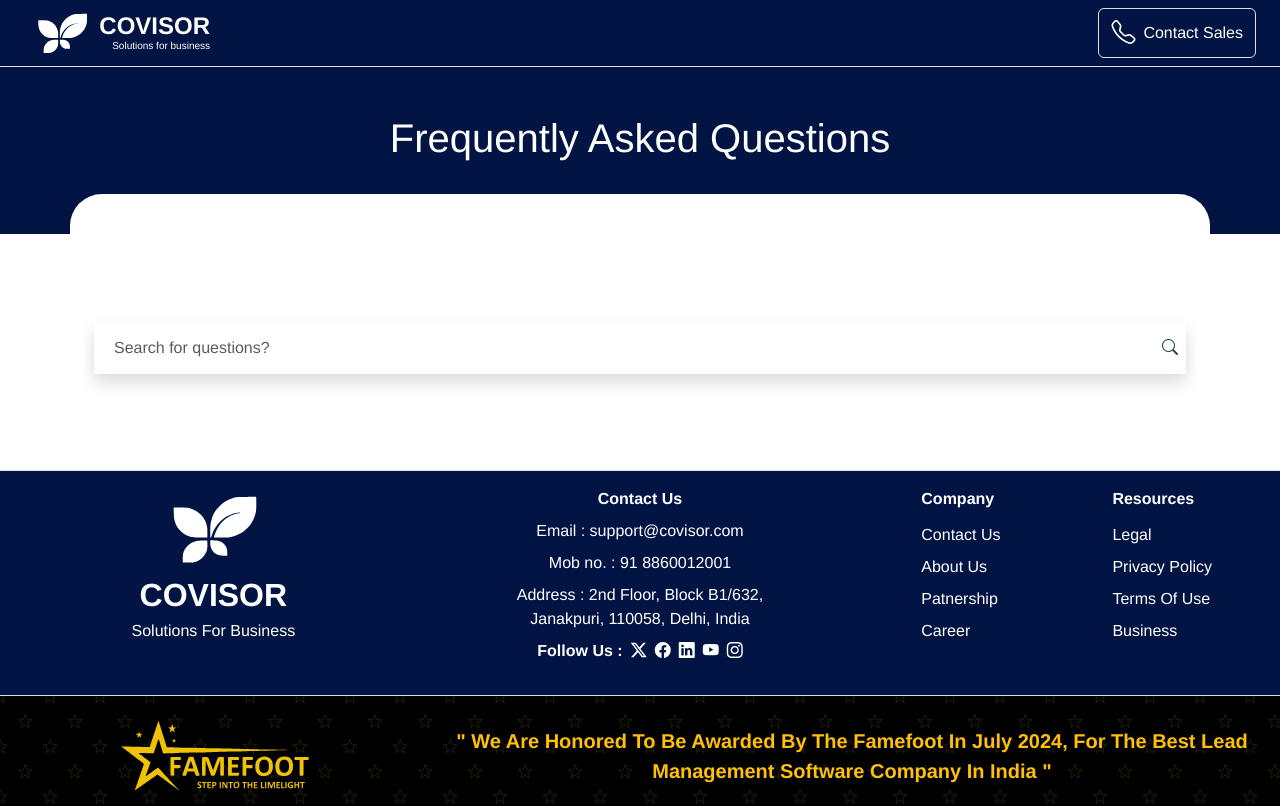
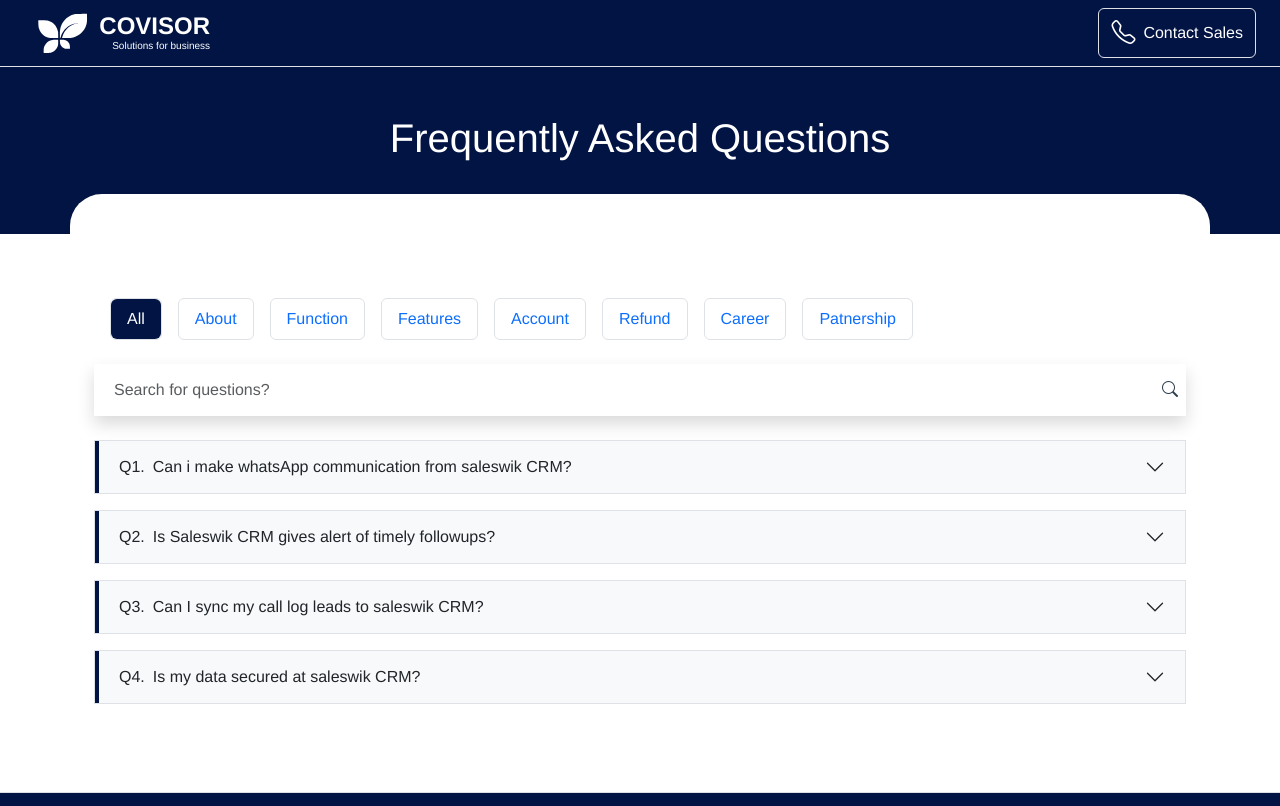
Before and after one commit to Abhishekfpaipl/covisor-final, a Vue app: page /faqs in a window 1280 px wide. Shown: the top 806 px of the page. Built offline with nearby package versions, Linux system fonts and the light colour scheme.

Commit message:
change faq

```diff
--- a/src/components/FaqSection.vue
+++ b/src/components/FaqSection.vue
@@ -5,7 +5,7 @@
             <div>
                 <ul class="nav nav-pills justify-content-start align-items-center" id="pills-tab" role="tablist">
                     <div class="d-flex overflow-x-scroll gap-3 my-3 p-2 px-3 rounded" id="scroll">
-                        <li class="nav-item border rounded" role="presentation" v-for="(price, index) in faqs"
+                        <li class="nav-item border rounded" role="presentation" v-for="(price, index) in pricing"
                             :key="index">
                             <button class="nav-link" :class="{ 'active': index === activeTabIndex }"
                                 :id="'tab-' + index" data-bs-toggle="pill" :data-bs-target="'#content-' + index"
@@ -24,7 +24,7 @@
                         </div>
                     </div>
                     <div class="tab-pane fade" :class="{ 'show active': index === activeTabIndex }"
-                        v-for="(price, index) in faqs" :key="index" :id="'content-' + index" role="tabpanel"
+                        v-for="(price, index) in pricing" :key="index" :id="'content-' + index" role="tabpanel"
                         :aria-labelledby="'tab-' + index" tabindex="0">
                         <div class="row">
                             <div class="col-12" v-for="(faq, index) in filteredFaqs(price.plans)" :key="index">
@@ -47,9 +47,9 @@
                                     </div>
                                 </div>
                             </div>
-                            <div v-if="filteredFaqs(price.plans).length === 0" class="col-12">
+                            <!-- <div v-if="filteredFaqs(price.plans).length === 0" class="col-12">
                                 <p class="text-center">No results found.</p>
-                            </div>
+                            </div> -->
                         </div>
                     </div>
                 </div>
@@ -62,192 +62,192 @@
 <script>
 export default {
     name: "PriceSection",
-    props: {
-        faqs: {
-            type: Array,
-        }
-    },
+    // props: {
+    //     faqs: {
+    //         type: Array,
+    //     }
+    // },
     data() {
         return {
-            // pricing: [
-            //     {
-            //         id: 622,
-            //         name: "All",
-            //         plans: [
-            //             {
-            //                 question: " Can i make whatsApp communication from saleswik CRM?",
-            //                 answer: "Yes, you can do trasactional whatsapp messaging through saleswik CRM. You can also select automated messages and send to the buyers."
-            //             },
-            //             {
-            //                 question: "Is Saleswik CRM gives alert of timely followups?",
-            //                 answer: "Yes, It gives peding follow-up alerts on dashboard saleswik and sms so that you should not miss any followup"
-            //             },
-            //             {
-            //                 question: "Can I sync my call log leads to saleswik CRM?",
-            //                 answer: "Yes, you can sync all your calls in saleswik CRM and convert them into leads."
-            //             },
-            //             {
-            //                 question: "Is my data secured at saleswik CRM?",
-            //                 answer: "Yes, your data is completely safe, and important credentails are encripted."
-            //             },
-            //         ]
-            //     },
-            //     {
-            //         id: 62,
-            //         name: "About",
-            //         plans: [
-            //             {
-            //                 question: " Can i make whatsApp communication from saleswik CRM?",
-            //                 answer: "Yes, you can do trasactional whatsapp messaging through saleswik CRM. You can also select automated messages and send to the buyers."
-            //             },
-            //             {
-            //                 question: "Is Saleswik CRM gives alert of timely followups?",
-            //                 answer: "Yes, It gives peding follow-up alerts on dashboard saleswik and sms so that you should not miss any followup"
-            //             },
-            //             {
-            //                 question: "Can I sync my call log leads to saleswik CRM?",
-            //                 answer: "Yes, you can sync all your calls in saleswik CRM and convert them into leads."
-            //             },
-            //             {
-            //                 question: "Is my data secured at saleswik CRM?",
-            //                 answer: "Yes, your data is completely safe, and important credentails are encripted."
-            //             },
-            //         ]
-            //     },
-            //     {
-            //         id: 1,
-            //         name: "Function",
-            //         plans: [
-            //             {
-            //                 question: "What does a CRM system do ?",
-            //                 answer: "At its core, the CRM system is designed to manage communications with customers and align all stakeholders involved in interactions with them. However, CRM systems have evolved to perform complex tasks like automating processes, setting up workflows, tracking all conversations and using all the sales and marketing data to derive meaningful reports."
-            //             },
-            //             {
-            //                 question: "Why is CRM important for marketers?",
-            //                 answer: "With CRM, marketers can check the performance of their marketing sources, evaluate touchpoints, and more. A CRM helps marketers better understand customers and tune their messaging accordingly. Marketers can also personalize their messages using lead details captured in the CRM platform."
-            //             },
-            //             {
-            //                 question: "What is CRM software used for?",
-            //                 answer: "Aligning teams and automating customer-facing processes. Standardizing sales processes and automating them. Managing customer tickets. Tracking the performance of various marketing sources. Reporting and analytics"
-            //             },
-            //             {
-            //                 question: "Why is CRM important in sales?",
-            //                 answer: "Because sales reps pursue many leads, CRM plays a significant role in organizing them as per their stages in the sales pipeline. It also helps them keep track of interactions with prospects, schedule meetings, set reminders, and more."
-            //             },
-            //         ]
-            //     },
-            //     {
-            //         id: 6,
-            //         name: "Features",
-            //         plans: [
-            //             {
-            //                 question: " Can i make whatsApp communication from saleswik CRM?",
-            //                 answer: "Yes, you can do trasactional whatsapp messaging through saleswik CRM. You can also select automated messages and send to the buyers."
-            //             },
-            //             {
-            //                 question: "Is Saleswik CRM gives alert of timely followups?",
-            //                 answer: "Yes, It gives peding follow-up alerts on dashboard saleswik and sms so that you should not miss any followup"
-            //             },
-            //             {
-            //                 question: "Can I sync my call log leads to saleswik CRM?",
-            //                 answer: "Yes, you can sync all your calls in saleswik CRM and convert them into leads."
-            //             },
-            //             {
-            //                 question: "Is my data secured at saleswik CRM?",
-            //                 answer: "Yes, your data is completely safe, and important credentails are encripted."
-            //             },
-            //         ]
-            //     },
-            //     {
-            //         id: 5,
-            //         name: "Account",
-            //         plans: [
-            //             {
-            //                 question: " Can i make whatsApp communication from saleswik CRM?",
-            //                 answer: "Yes, you can do trasactional whatsapp messaging through saleswik CRM. You can also select automated messages and send to the buyers."
-            //             },
-            //             {
-            //                 question: "Is Saleswik CRM gives alert of timely followups?",
-            //                 answer: "Yes, It gives peding follow-up alerts on dashboard saleswik and sms so that you should not miss any followup"
-            //             },
-            //             {
-            //                 question: "Can I sync my call log leads to saleswik CRM?",
-            //                 answer: "Yes, you can sync all your calls in saleswik CRM and convert them into leads."
-            //             },
-            //             {
-            //                 question: "Is my data secured at saleswik CRM?",
-            //                 answer: "Yes, your data is completely safe, and important credentails are encripted."
-            //             },
-            //         ]
-            //     },
-            //     {
-            //         id: 4,
-            //         name: "Refund",
-            //         plans: [
-            //             {
-            //                 question: " Can i make whatsApp communication from saleswik CRM?",
-            //                 answer: "Yes, you can do trasactional whatsapp messaging through saleswik CRM. You can also select automated messages and send to the buyers."
-            //             },
-            //             {
-            //                 question: "Is Saleswik CRM gives alert of timely followups?",
-            //                 answer: "Yes, It gives peding follow-up alerts on dashboard saleswik and sms so that you should not miss any followup"
-            //             },
-            //             {
-            //                 question: "Can I sync my call log leads to saleswik CRM?",
-            //                 answer: "Yes, you can sync all your calls in saleswik CRM and convert them into leads."
-            //             },
-            //             {
-            //                 question: "Is my data secured at saleswik CRM?",
-            //                 answer: "Yes, your data is completely safe, and important credentails are encripted."
-            //             },
-            //         ]
-            //     },
-            //     {
-            //         id: 3,
-            //         name: "Career",
-            //         plans: [
-            //             {
-            //                 question: "Why is CRM important for marketers?",
-            //                 answer: "With CRM, marketers can check the performance of their marketing sources, evaluate touchpoints, and more. A CRM helps marketers better understand customers and tune their messaging accordingly. Marketers can also personalize their messages using lead details captured in the CRM platform."
-            //             },
-            //             {
-            //                 question: "What is CRM software used for?",
-            //                 answer: "Aligning teams and automating customer-facing processes. Standardizing sales processes and automating them. Managing customer tickets. Tracking the performance of various marketing sources. Reporting and analytics"
-            //             },
-            //             {
-            //                 question: "Why is CRM important in sales?",
-            //                 answer: "Because sales reps pursue many leads, CRM plays a significant role in organizing them as per their stages in the sales pipeline. It also helps them keep track of interactions with prospects, schedule meetings, set reminders, and more."
-            //             },
-            //             {
-            //                 question: "How much does a CRM system cost?",
-            //                 answer: "Depending on the features, the cost of a CRM system may start from $10-$25 per user per month. CRM companies also offer custom plans for specific features."
-            //             },
-            //         ]
-            //     },
-            //     {
-            //         id: 2,
-            //         name: "Patnership",
-            //         plans: [
-            //             {
-            //                 question: "Can I sync my call log leads to saleswik CRM?",
-            //                 answer: "Yes, you can sync all your calls in saleswik CRM and convert them into leads."
-            //             },
-            //             {
-            //                 question: "Is my data secured at saleswik CRM?",
-            //                 answer: "Yes, your data is completely safe, and important credentails are encripted."
-            //             },
-            //             {
-            //                 question: "Can i sync leads form my website to saleswik?",
-            //                 answer: "Yes, we have API based solutions for all your lead sources and its sync leads in runtime."
-            //             },
-            //             {
-            //                 question: "Can i manage my accounts at saleswik CRM?",
-            //                 answer: "Yes, you can manage your PO, proforma & Tax invoices. You can also manage your credit payment followups & AMC renewal."
-            //             },
-            //         ]
-            //     },
+            pricing: [
+                {
+                    id: 622,
+                    name: "All",
+                    plans: [
+                        {
+                            question: " Can i make whatsApp communication from saleswik CRM?",
+                            answer: "Yes, you can do trasactional whatsapp messaging through saleswik CRM. You can also select automated messages and send to the buyers."
+                        },
+                        {
+                            question: "Is Saleswik CRM gives alert of timely followups?",
+                            answer: "Yes, It gives peding follow-up alerts on dashboard saleswik and sms so that you should not miss any followup"
+                        },
+                        {
+                            question: "Can I sync my call log leads to saleswik CRM?",
+                            answer: "Yes, you can sync all your calls in saleswik CRM and convert them into leads."
+                        },
+                        {
+                            question: "Is my data secured at saleswik CRM?",
+                            answer: "Yes, your data is completely safe, and important credentails are encripted."
+                        },
+                    ]
+                },
+                {
+                    id: 62,
+                    name: "About",
+                    plans: [
+                        {
+                            question: " Can i make whatsApp communication from saleswik CRM?",
+                            answer: "Yes, you can do trasactional whatsapp messaging through saleswik CRM. You can also select automated messages and send to the buyers."
+                        },
+                        {
+                            question: "Is Saleswik CRM gives alert of timely followups?",
+                            answer: "Yes, It gives peding follow-up alerts on dashboard saleswik and sms so that you should not miss any followup"
+                        },
+                        {
+                            question: "Can I sync my call log leads to saleswik CRM?",
+                            answer: "Yes, you can sync all your calls in saleswik CRM and convert them into leads."
+                        },
+                        {
+                            question: "Is my data secured at saleswik CRM?",
+                            answer: "Yes, your data is completely safe, and important credentails are encripted."
+                        },
+                    ]
+                },
+                {
+                    id: 1,
+                    name: "Function",
+                    plans: [
+                        {
+                            question: "What does a CRM system do ?",
+                            answer: "At its core, the CRM system is designed to manage communications with customers and align all stakeholders involved in interactions with them. However, CRM systems have evolved to perform complex tasks like automating processes, setting up workflows, tracking all conversations and using all the sales and marketing data to derive meaningful reports."
+                        },
+                        {
+                            question: "Why is CRM important for marketers?",
+                            answer: "With CRM, marketers can check the performance of their marketing sources, evaluate touchpoints, and more. A CRM helps marketers better understand customers and tune their messaging accordingly. Marketers can also personalize their messages using lead details captured in the CRM platform."
+                        },
+                        {
+                            question: "What is CRM software used for?",
+                            answer: "Aligning teams and automating customer-facing processes. Standardizing sales processes and automating them. Managing customer tickets. Tracking the performance of various marketing sources. Reporting and analytics"
+                        },
+                        {
+                            question: "Why is CRM important in sales?",
+                            answer: "Because sales reps pursue many leads, CRM plays a significant role in organizing them as per their stages in the sales pipeline. It also helps them keep track of interactions with prospects, schedule meetings, set reminders, and more."
+                        },
+                    ]
+                },
+                {
+                    id: 6,
+                    name: "Features",
+                    plans: [
+                        {
+                            question: " Can i make whatsApp communication from saleswik CRM?",
+                            answer: "Yes, you can do trasactional whatsapp messaging through saleswik CRM. You can also select automated messages and send to the buyers."
+                        },
+                        {
+                            question: "Is Saleswik CRM gives alert of timely followups?",
+                            answer: "Yes, It gives peding follow-up alerts on dashboard saleswik and sms so that you should not miss any followup"
+                        },
+                        {
+                            question: "Can I sync my call log leads to saleswik CRM?",
+                            answer: "Yes, you can sync all your calls in saleswik CRM and convert them into leads."
+                        },
+                        {
+                            question: "Is my data secured at saleswik CRM?",
+                            answer: "Yes, your data is completely safe, and important credentails are encripted."
+                        },
+                    ]
+                },
+                {
+                    id: 5,
+                    name: "Account",
+                    plans: [
+                        {
+                            question: " Can i make whatsApp communication from saleswik CRM?",
+                            answer: "Yes, you can do trasactional whatsapp messaging through saleswik CRM. You can also select automated messages and send to the buyers."
+                        },
+                        {
+                            question: "Is Saleswik CRM gives alert of timely followups?",
+                            answer: "Yes, It gives peding follow-up alerts on dashboard saleswik and sms so that you should not miss any followup"
+                        },
+                        {
+                            question: "Can I sync my call log leads to saleswik CRM?",
+                            answer: "Yes, you can sync all your calls in saleswik CRM and convert them into leads."
+                        },
+                        {
+                            question: "Is my data secured at saleswik CRM?",
+                            answer: "Yes, your data is completely safe, and important credentails are encripted."
+                        },
+                    ]
+                },
+                {
+                    id: 4,
+                    name: "Refund",
+                    plans: [
+                        {
+                            question: " Can i make whatsApp communication from saleswik CRM?",
+                            answer: "Yes, you can do trasactional whatsapp messaging through saleswik CRM. You can also select automated messages and send to the buyers."
+                        },
+                        {
+                            question: "Is Saleswik CRM gives alert of timely followups?",
+                            answer: "Yes, It gives peding follow-up alerts on dashboard saleswik and sms so that you should not miss any followup"
+                        },
+                        {
+                            question: "Can I sync my call log leads to saleswik CRM?",
+                            answer: "Yes, you can sync all your calls in saleswik CRM and convert them into leads."
+                        },
+                        {
+                            question: "Is my data secured at saleswik CRM?",
+                            answer: "Yes, your data is completely safe, and important credentails are encripted."
+                        },
+                    ]
+                },
+                {
+                    id: 3,
+                    name: "Career",
+                    plans: [
+                        {
+                            question: "Why is CRM important for marketers?",
+                            answer: "With CRM, marketers can check the performance of their marketing sources, evaluate touchpoints, and more. A CRM helps marketers better understand customers and tune their messaging accordingly. Marketers can also personalize their messages using lead details captured in the CRM platform."
+                        },
+                        {
+                            question: "What is CRM software used for?",
+                            answer: "Aligning teams and automating customer-facing processes. Standardizing sales processes and automating them. Managing customer tickets. Tracking the performance of various marketing sources. Reporting and analytics"
+                        },
+                        {
+                            question: "Why is CRM important in sales?",
+                            answer: "Because sales reps pursue many leads, CRM plays a significant role in organizing them as per their stages in the sales pipeline. It also helps them keep track of interactions with prospects, schedule meetings, set reminders, and more."
+                        },
+                        {
+                            question: "How much does a CRM system cost?",
+                            answer: "Depending on the features, the cost of a CRM system may start from $10-$25 per user per month. CRM companies also offer custom plans for specific features."
+                        },
+                    ]
+                },
+                {
+                    id: 2,
+                    name: "Patnership",
+                    plans: [
+                        {
+                            question: "Can I sync my call log leads to saleswik CRM?",
+                            answer: "Yes, you can sync all your calls in saleswik CRM and convert them into leads."
+                        },
+                        {
+                            question: "Is my data secured at saleswik CRM?",
+                            answer: "Yes, your data is completely safe, and important credentails are encripted."
+                        },
+                        {
+                            question: "Can i sync leads form my website to saleswik?",
+                            answer: "Yes, we have API based solutions for all your lead sources and its sync leads in runtime."
+                        },
+                        {
+                            question: "Can i manage my accounts at saleswik CRM?",
+                            answer: "Yes, you can manage your PO, proforma & Tax invoices. You can also manage your credit payment followups & AMC renewal."
+                        },
+                    ]
+                },
 
-            // ],
+            ],
             searchTerm: '',
             activeTabIndex: 0
         };
--- a/src/components/TopNav.vue
+++ b/src/components/TopNav.vue
@@ -18,7 +18,7 @@
             </div> -->
             <div class="btn border d-flex justify-content-center align-items-center gap-2" @click="openDialer()">
                 <i class="bi bi-telephone text-white fs-4"></i>
-                <span class="text-white">Contact Sales</span>
+                <span class="text-white d-none d-md-block">Contact Sales</span>
             </div>
             <!-- <router-link v-if="showOnDemo && !showOnFree" to="/free-trial"
                 class="text-decoration-none btn btn-danger rounded p-2 border px-2 ms-2">
--- a/src/pages/faqs-page.vue
+++ b/src/pages/faqs-page.vue
@@ -4,7 +4,7 @@
             <h1 class="text-center mb-4">Frequently Asked Questions</h1>
         </div>
         <div class="container py-5 rounded-top-5 bg-white" style="margin-top: -40px;">
-            <FaqSection />
+            <FaqSection  />
         </div>
     </div>
 </template>
```
